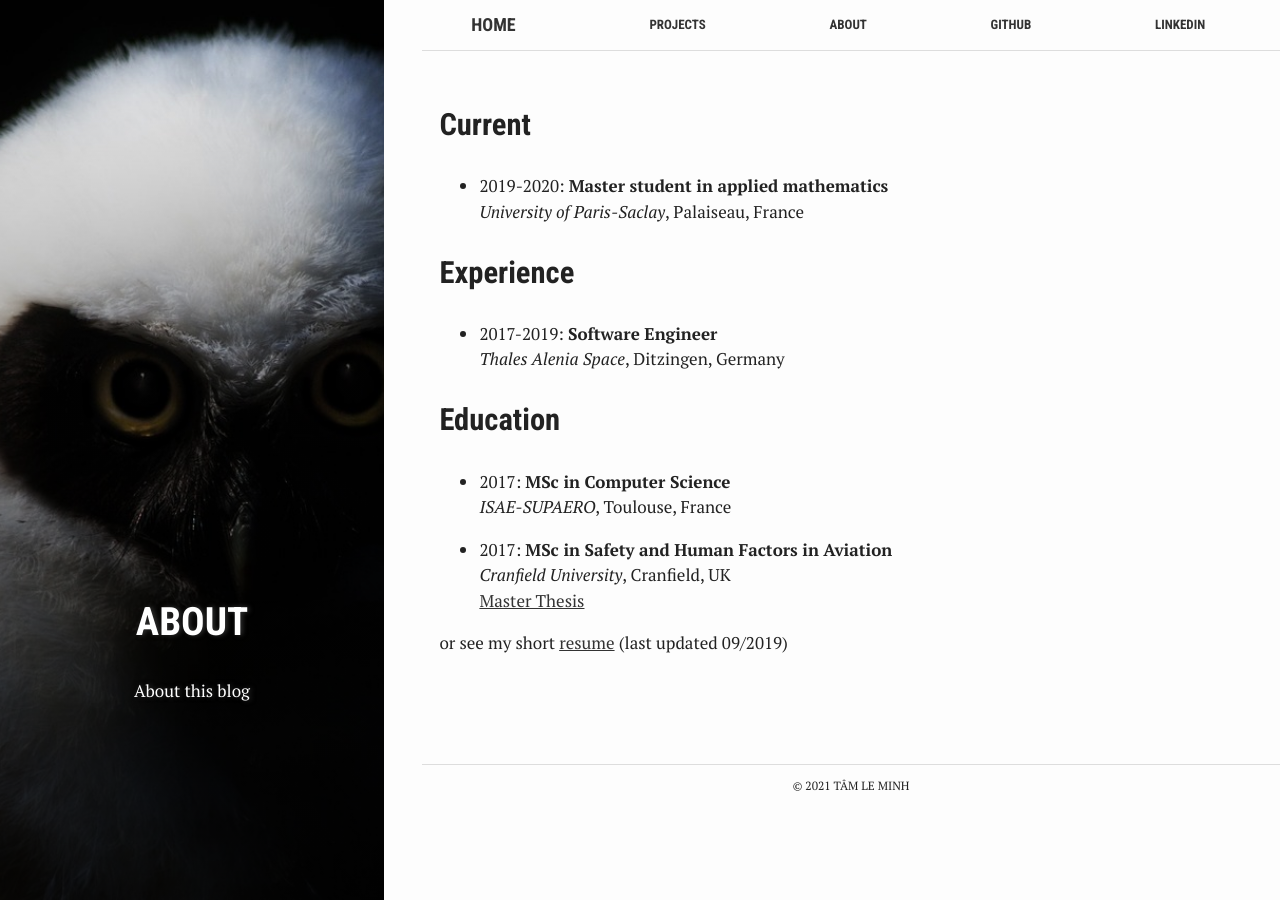
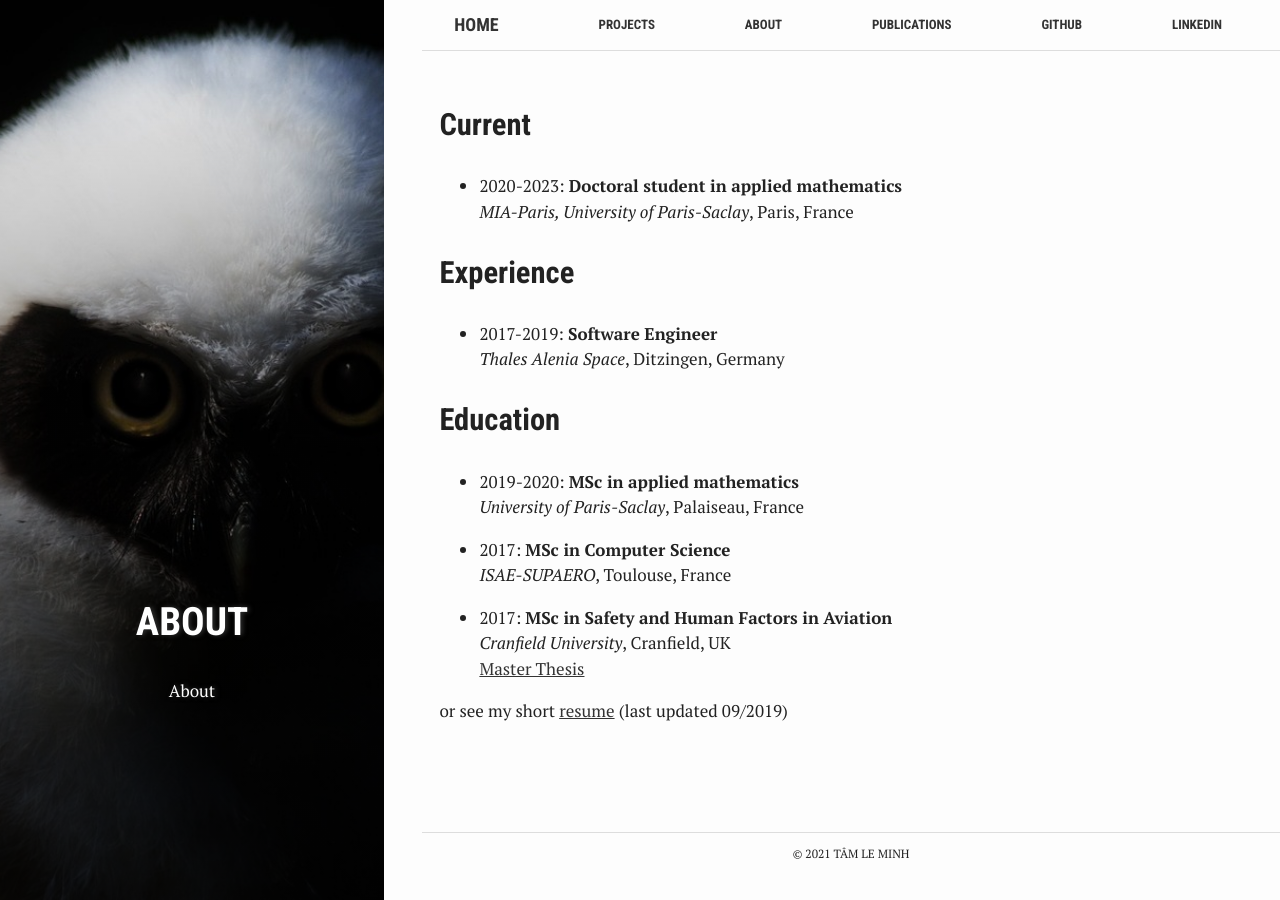
Before and after one commit to tam-leminh/tam-leminh.github.io_old, a Jekyll site: the page built from 2-about.md, in a window 1280 px wide. Built offline with Jekyll 4.4.1, drawn with Linux system fonts in a browser that asks for light colours.

Commit message:
ADD first changes from 2021

```diff
--- a/2-about.md
+++ b/2-about.md
@@ -4,14 +4,14 @@ layout: page
 title: "About"
 crawlertitle: "About - Tâm Le Minh"
 permalink: /about/
-summary: "About this blog"
+summary: "About"
 active: about
 ---
 
 ## Current
 
-- 2019-2020: **Master student in applied mathematics**
-*University of Paris-Saclay*, Palaiseau, France
+- 2020-2023: **Doctoral student in applied mathematics**
+*MIA-Paris, University of Paris-Saclay*, Paris, France
 
 ## Experience
 
@@ -19,6 +19,9 @@ active: about
 *Thales Alenia Space*, Ditzingen, Germany
 
 ## Education
+
+- 2019-2020: **MSc in applied mathematics**
+*University of Paris-Saclay*, Palaiseau, France
 
 - 2017: **MSc in Computer Science**
 *ISAE-SUPAERO*, Toulouse, France
```
Also changed, not shown: 4-publications.md (added, +13 -0 lines), index.html (+4 -7 lines).
